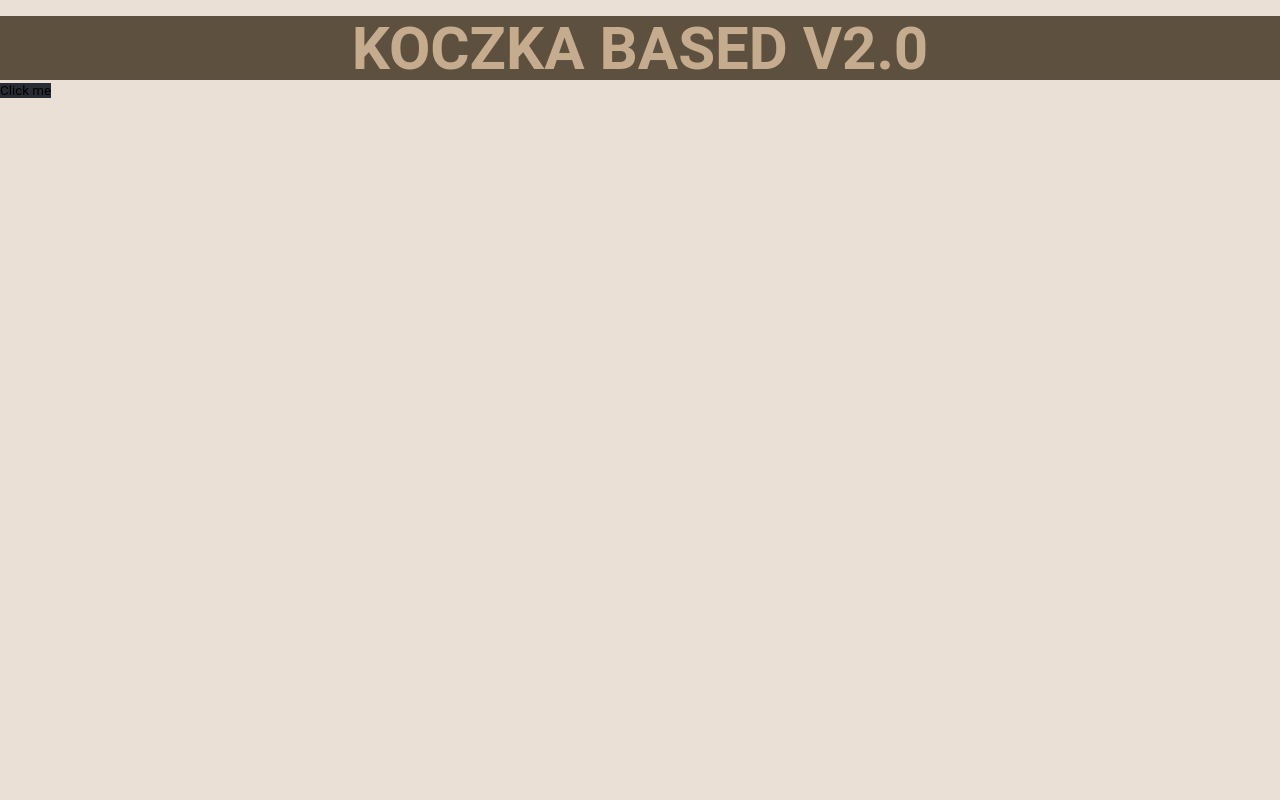
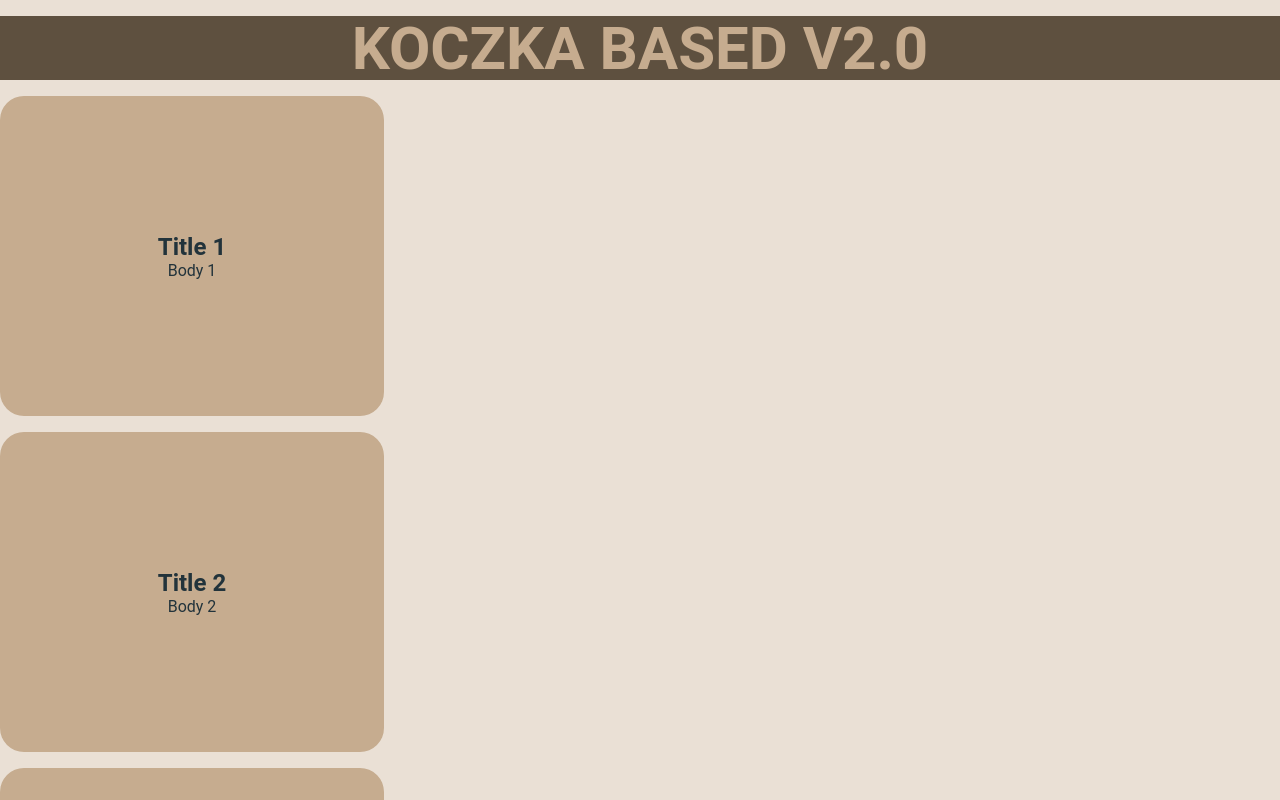
Before and after one commit to Preisler25/koczka_based_react, a React (Create React App) app: page / in a window 1280 px wide. Shown: the top 800 px of the page. Built offline with nearby package versions, Linux system fonts and the light colour scheme.

Commit message:
post init

```diff
--- a/src/App.css
+++ b/src/App.css
@@ -4,43 +4,13 @@
   box-sizing: border-box;
   font-family: 'Roboto', sans-serif;
   border: none;
+  color: #22333B;
 }
 
 html{
   background-color: #EAE0D5;
 }
 
-.App-logo {
-  height: 40vmin;
-  pointer-events: none;
+::-webkit-scrollbar {
+  display: none;
 }
-
-@media (prefers-reduced-motion: no-preference) {
-  .App-logo {
-    animation: App-logo-spin infinite 20s linear;
-  }
-}
-
-.App-header {
-  background-color: #282c34;
-  min-height: 100vh;
-  display: flex;
-  flex-direction: column;
-  align-items: center;
-  justify-content: center;
-  font-size: calc(10px + 2vmin);
-  color: white;
-}
-
-.App-link {
-  color: #61dafb;
-}
-
-@keyframes App-logo-spin {
-  from {
-    transform: rotate(0deg);
-  }
-  to {
-    transform: rotate(360deg);
-  }
-}
--- a/src/App.js
+++ b/src/App.js
@@ -1,18 +1,37 @@
-//inporting css files
+//inporting css
 import './App.css';
+
+//Button
+import Button from './components/core/button/Button';
 import './components/core/button/style.Button.css'
+
+//Navbar
+import Navbar from './components/core/navbar/Navbar';
 import './components/core/navbar/style.Navbar.css'
 
-//importing components
-import Button from './components/core/button/Button';
-import Navbar from './components/core/navbar/Navbar';
+//Post
+import './components/post/element/style.Post.css'
+
+//Post List
+import PostList from './components/post/list/PostList';
+import './components/post/list/style.PostList.css'
 
 //main app
 function App() {
   return (
     <div className="App">
-      <Navbar />
-      {Button({ children: 'Click me', onClick: () => alert('Hello'), className: 'btn' })}
+      {Navbar()}
+
+      {PostList({
+        posts: [
+          { title: "Title 1", body: "Body 1" },
+          { title: "Title 2", body: "Body 2" },
+          { title: "Title 3", body: "Body 3" },
+          { title: "Title 4", body: <h1>Alma</h1> },
+      ]
+      })}
+
+
     </div>
   );
 }
--- a/src/components/post/Post.js
+++ b/src/components/post/element/Post.js
@@ -7,3 +7,5 @@ const Post = ({ post }) => {
         </div>
     );
 }
+
+export default Post;
--- /dev/null
+++ b/src/components/post/element/style.Post.css
@@ -0,0 +1,12 @@
+.post-container{
+    background-color: #C6AC8F;
+    border-radius: 3vh;
+    display: flex;
+    flex-direction: column;
+    justify-content: center;
+    align-items: center;
+    margin-top: 2vh;
+    margin-bottom: 2vh;
+    height: 40vh;
+    width: 30vw;
+}
--- /dev/null
+++ b/src/components/post/list/PostList.js
@@ -0,0 +1,11 @@
+import Post from "../element/Post";
+
+const PostList = ({ posts }) => {
+    return (
+        <div className="post-list">
+        {posts.map((post) => Post({ post: post }))}
+        </div>
+    );
+}
+
+export default PostList;
```
Also changed, not shown: src/components/post/list/style.PostList.css (added).
